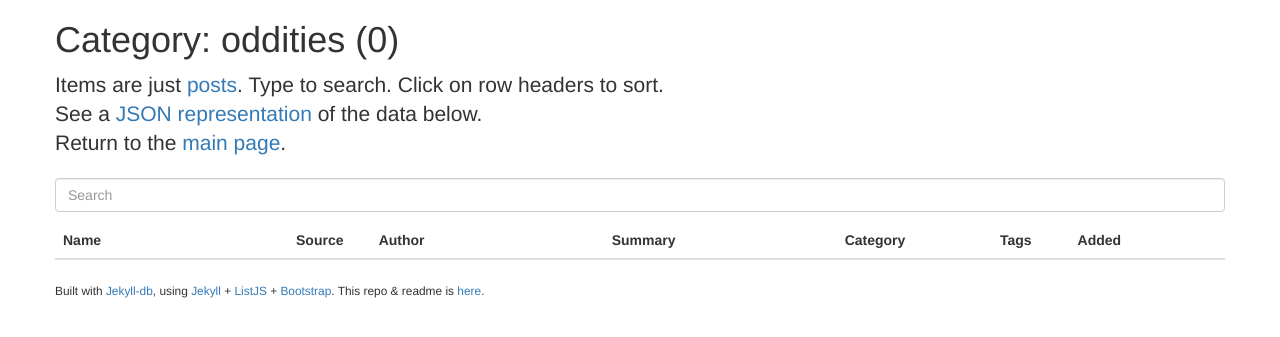
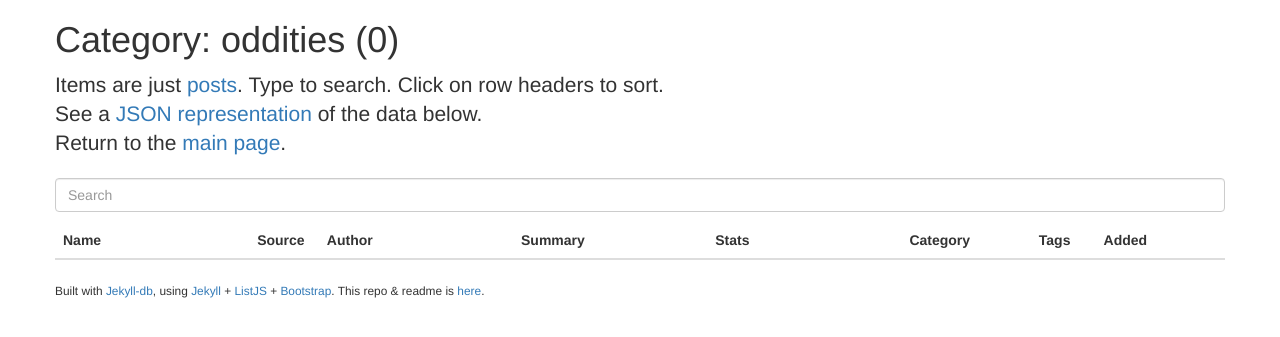
Before and after one commit to yochaigal/intotheodd, a Jekyll site: the page built from _pages/oddities.html, in a window 1280 px wide. Shown: the top 337 px of the page. Built offline with Jekyll 4.4.1, drawn with Linux system fonts in a browser that asks for light colours; nearby versions of some CDN libraries.

Commit message:
added stats to tables

```diff
--- a/_includes/interactive-table-category.html
+++ b/_includes/interactive-table-category.html
@@ -15,7 +15,8 @@
 	<!--		<th style="width:10%;"><span class="sort" data-sort="cost">Cost</span></th>-->
 			<th style="width:15%;"><span class="sort" data-sort="author">Author</span></th>
 		<!--	<th style="width:30%;"><span class="sort" data-sort="description">Description</span></th> -->
-		<th style="width:15%;"><span class="sort" data-sort="summary">Summary</span></th>
+			<th style="width:15%;"><span class="sort" data-sort="summary">Summary</span></th>
+			<th style="width:15%;"><span class="sort" data-sort="stats">Stats</span></th>
 			<th style="width:10%;"><span class="sort" data-sort="category">Category</span></th>
 			<th style="width:5%;"><span class="sort" data-sort="tags">Tags</span></th>
 			<th style="width:10%;"><span class="sort" data-sort="date-added">Added</span></th>
@@ -56,7 +57,7 @@
 
 <script type="text/javascript">
 var options = {
-  valueNames: ['name', 'source', 'author', 'summary', 'description', 'category', 'tags', 'date-added']
+  valueNames: ['name', 'source', 'author', 'summary', 'stats', 'description', 'category', 'tags', 'date-added']
 };
 var entryList = new List('entry-list', options);
 
--- a/_includes/interactive-table-cost.html
+++ b/_includes/interactive-table-cost.html
@@ -16,6 +16,7 @@
 			<th style="width:15%;"><span class="sort" data-sort="author">Author</span></th>
 		<!--	<th style="width:30%;"><span class="sort" data-sort="description">Description</span></th> -->
 		<th style="width:15%;"><span class="sort" data-sort="summary">Summary</span></th>
+		<th style="width:15%;"><span class="sort" data-sort="stats">Stats</span></th>
 			<th style="width:10%;"><span class="sort" data-sort="category">Category</span></th>
 			<th style="width:5%;"><span class="sort" data-sort="tags">Tags</span></th>
 			<th style="width:10%;"><span class="sort" data-sort="date-added">Added</span></th>
@@ -40,6 +41,7 @@
 			<td class="author"><a href="{{ site.baseurl }}/authors.html#{{post.author}}">{{ post.author | join: ", " }}</a></td>
 	<!--		<td class="description">{{ post.excerpt | truncate: 200 }}</td> -->
 	<td class="summary">{{ post.summary | truncate: 200 }}</td>
+	<td class="stats">{{ post.stats | truncate: 200 }}</td>
 			<td class="category">{% for cat in post.categories %}<a href="{{ site.baseurl }}/{{ cat | replace: ' ', '-' }}.html">{{ cat }}</a>{% if forloop.last == false %}, {% endif %}{% endfor %}</td>
 			<td class="tags">{% if post.tags %}{% for tag in post.tags %}{{ tag }}{% if forloop.last == false %}, {% endif %}
 				{% endfor %}{% endif %}
@@ -56,7 +58,7 @@
 
 <script type="text/javascript">
 var options = {
-  valueNames: ['name', 'source', 'author', 'summary', 'description', 'category', 'tags', 'date-added']
+  valueNames: ['name', 'source', 'author', 'summary', 'stats', 'description', 'category', 'tags', 'date-added']
 };
 var entryList = new List('entry-list', options);
 
--- a/_includes/interactive-table-license.html
+++ b/_includes/interactive-table-license.html
@@ -16,6 +16,7 @@
 			<th style="width:15%;"><span class="sort" data-sort="author">Author</span></th>
 		<!--	<th style="width:30%;"><span class="sort" data-sort="description">Description</span></th> -->
 		<th style="width:15%;"><span class="sort" data-sort="summary">Summary</span></th>
+		<th style="width:15%;"><span class="sort" data-sort="stats">Stats</span></th>
 			<th style="width:10%;"><span class="sort" data-sort="category">Category</span></th>
 			<th style="width:5%;"><span class="sort" data-sort="tags">Tags</span></th>
 			<th style="width:10%;"><span class="sort" data-sort="date-added">Date Added</span></th>
@@ -40,6 +41,7 @@
 			<td class="author"><a href="{{ site.baseurl }}/authors.html#{{post.author}}">{{ post.author | join: ", " }}</a></td>
 	<!--		<td class="description">{{ post.excerpt | truncate: 200 }}</td> -->
 	<td class="summary">{{ post.summary | truncate: 200 }}</td>
+	<td class="stats">{{ post.stats | truncate: 200 }}</td>
 			<td class="category">{% for cat in post.categories %}<a href="{{ site.baseurl }}/{{ cat | replace: ' ', '-' }}.html">{{ cat }}</a>{% if forloop.last == false %}, {% endif %}{% endfor %}</td>
 			<td class="tags">{% if post.tags %}{% for tag in post.tags %}{{ tag }}{% if forloop.last == false %}, {% endif %}
 				{% endfor %}{% endif %}
@@ -56,7 +58,7 @@
 
 <script type="text/javascript">
 var options = {
-  valueNames: ['name', 'source', 'author', 'summary', 'description', 'category', 'tags', 'date-added']
+  valueNames: ['name', 'source', 'author', 'summary', 'stats', 'description', 'category', 'tags', 'date-added']
 };
 var entryList = new List('entry-list', options);
 
--- a/_includes/interactive-table.html
+++ b/_includes/interactive-table.html
@@ -16,6 +16,7 @@
 			<th style="width:15%;"><span class="sort" data-sort="author">Author</span></th>
 	<!--		<th style="width:25%;"><span class="sort" data-sort="description">Description</span></th> -->
 	<th style="width:15%;"><span class="sort" data-sort="summary">Summary</span></th>
+	<th style="width:15%;"><span class="sort" data-sort="stats">Stats</span></th>
 			<th style="width:10%;"><span class="sort" data-sort="category">Category</span></th>
 	<!--		<th style="width:10%;"><span class="sort" data-sort="review-count">#</span></th> -->
 		</tr>
@@ -41,6 +42,7 @@
 			<td class="author">{{ post.author | join: ", " }}</td>
 	<!--		<td class="description">{{ post.excerpt | truncate: 200 }}</td> -->
 			<td class="summary">{{ post.summary | truncate: 200 }}</td>
+			<td class="stats">{{ post.stats | truncate: 200 }}</td>
 			<td class="category">{% for cat in post.categories %}<a href="{{ site.baseurl }}/{{ cat | replace: ' ', '-' }}.html">{{ cat }}</a>{% if forloop.last == false %}, {% endif %}{% endfor %}</td>
 		</tr>
 	{% endfor %}
```
Also changed, not shown: 5 other files.
